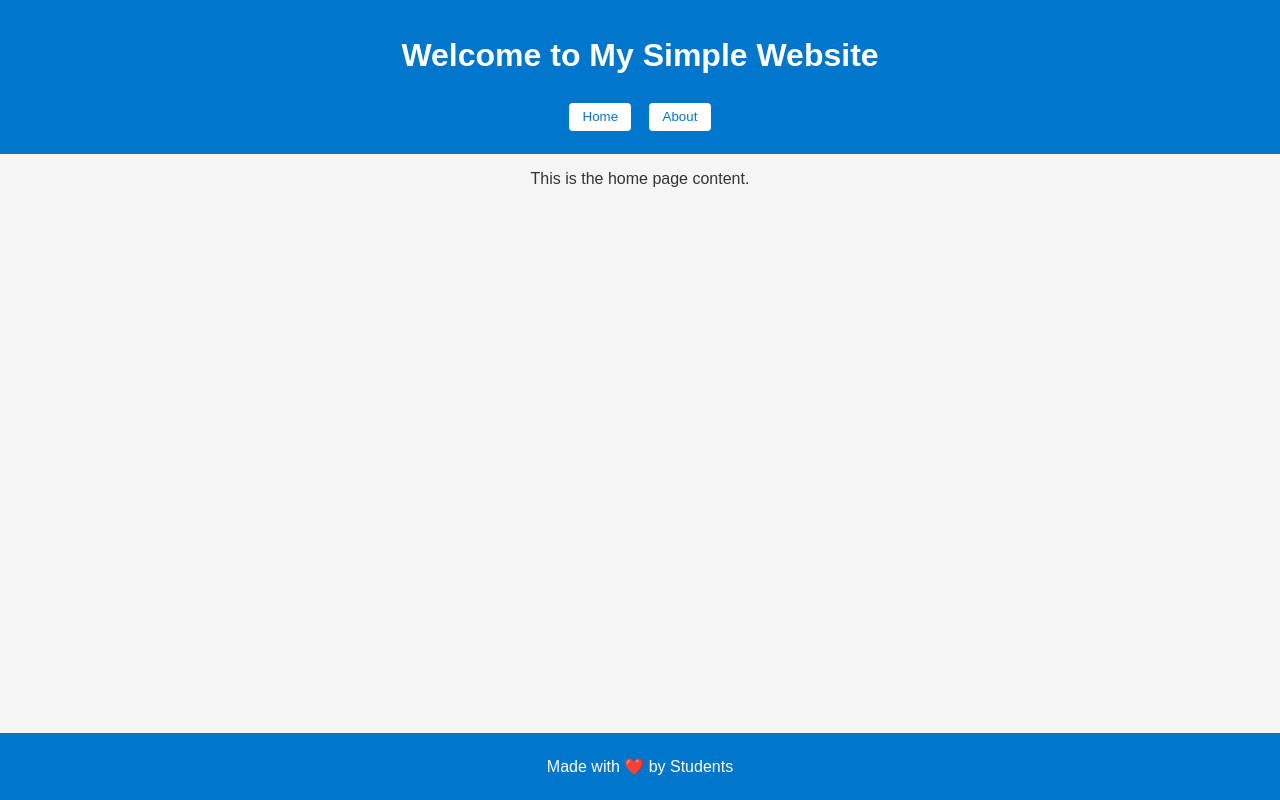
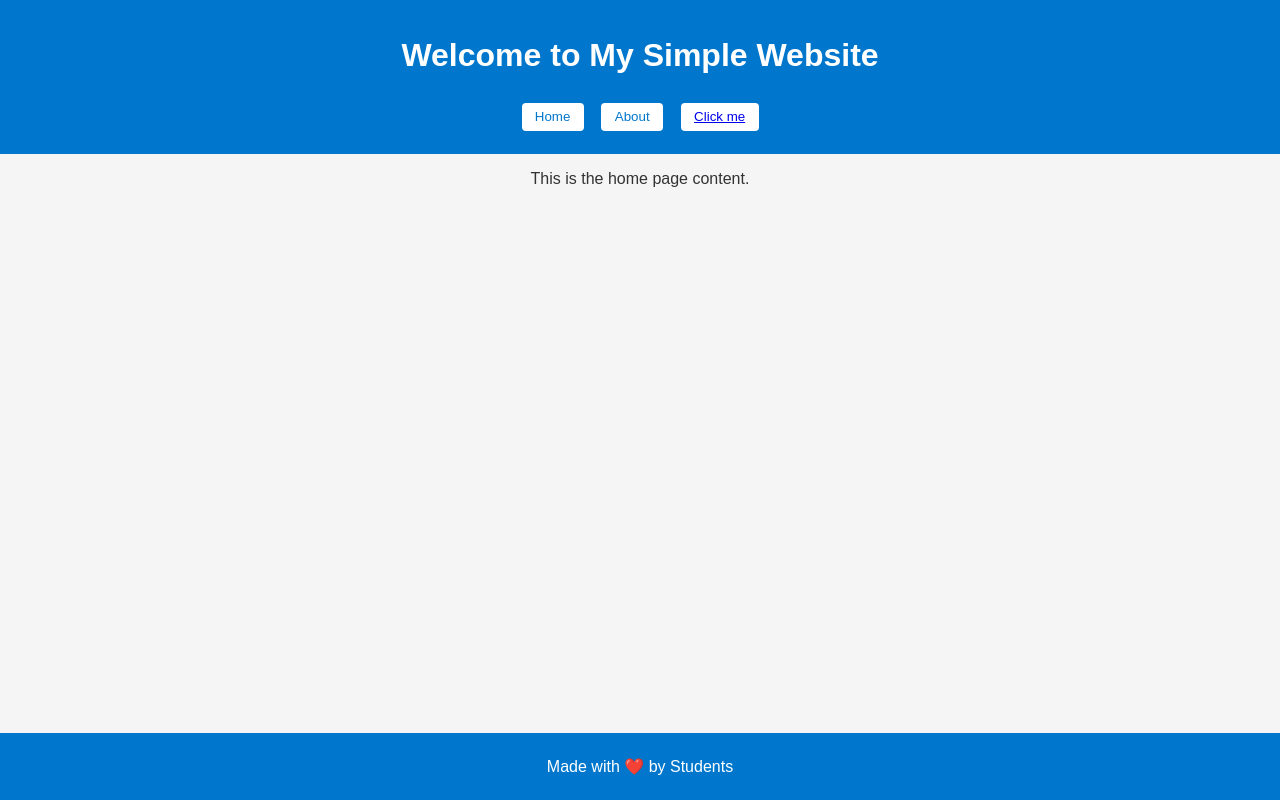
Before and after one commit to gal0wsky/tdo-lab-1, a plain HTML site: page index.html in a window 1280 px wide. Drawn offline with Linux system fonts and the light colour scheme.

Commit message:
Modyfikacja index.html

```diff
--- a/index.html
+++ b/index.html
@@ -12,6 +12,7 @@
         <nav>
             <button id="homeBtn">Home</button>
             <button id="aboutBtn">About</button>
+	    <button id="clickMe"><a href="https://github.com/gal0wsky">Click me</a></button>
         </nav>
     </header>
 
```
